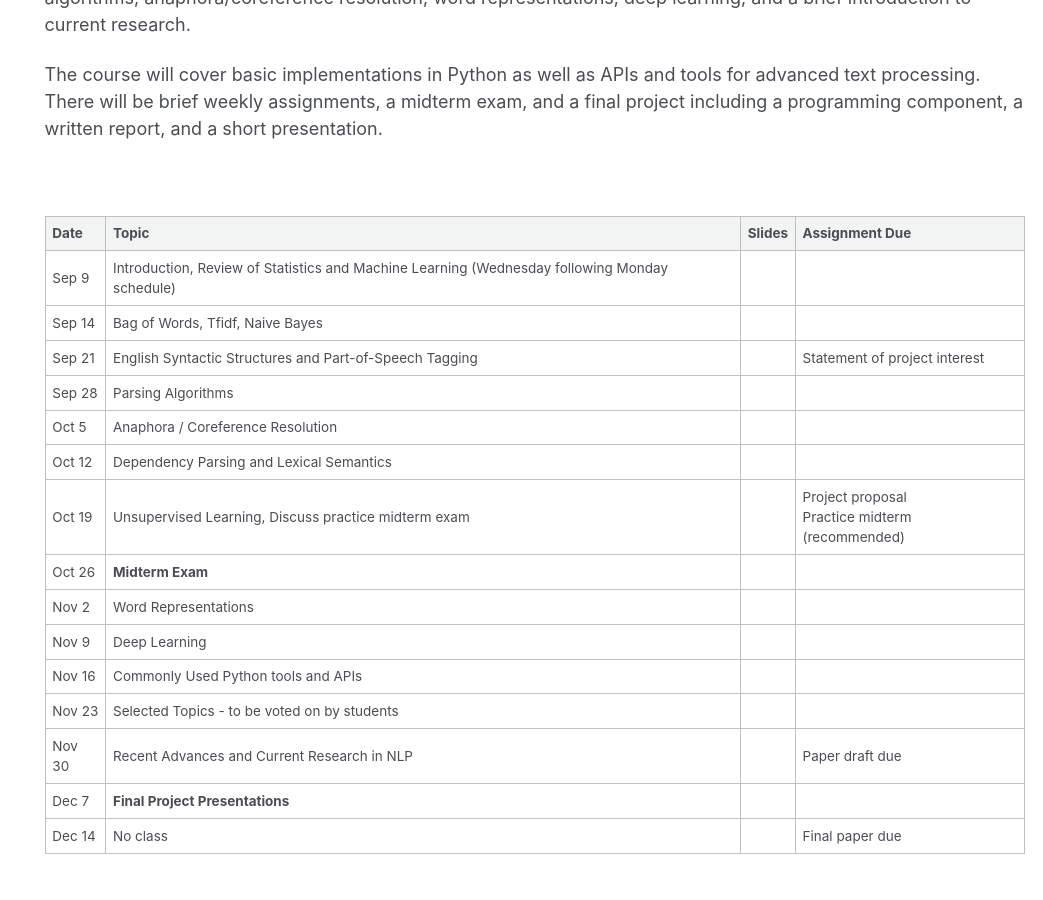
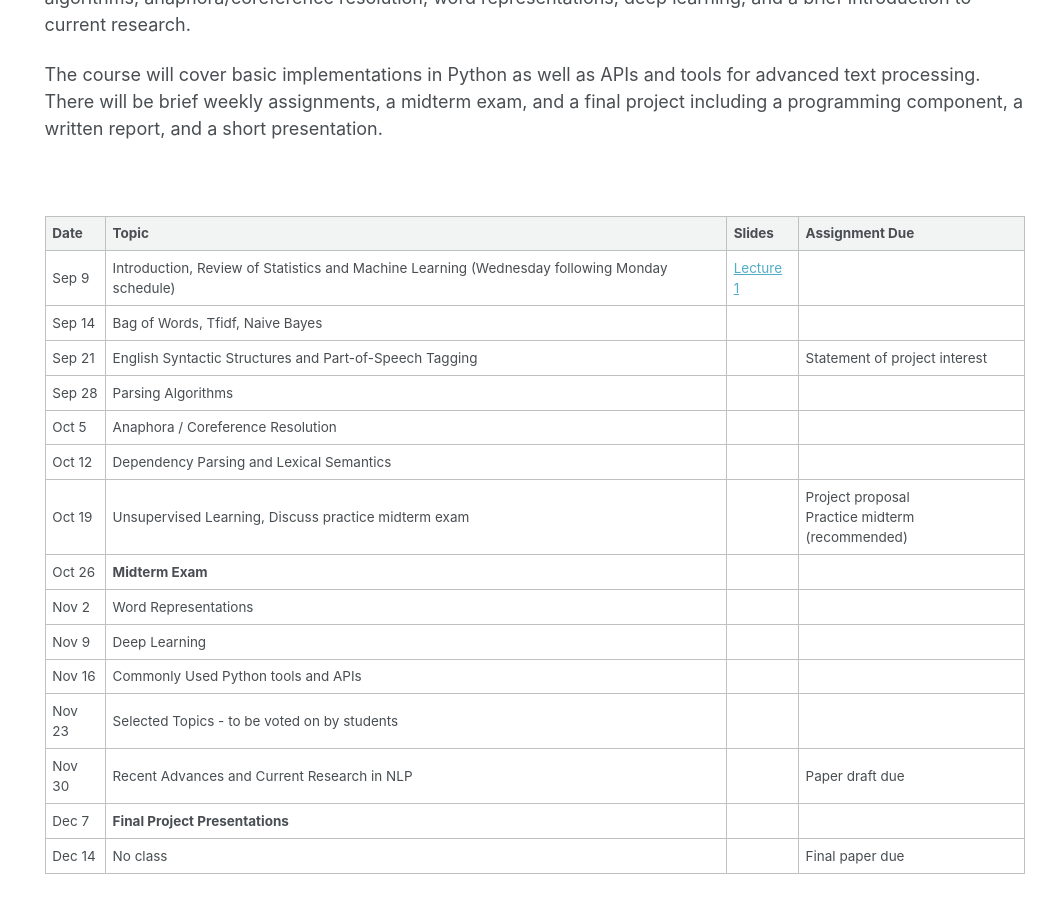
Before and after one commit to rasikabh/rasikabh.github.io, a Jekyll site: the page built from _pages/nlp2020.md, in a window 1280 px wide and 900 px high, scrolled down 560 px. Shown: the whole window, without its empty margins (237-1280 px from the left). Built offline with Jekyll 4.4.1, drawn with Linux system fonts in a browser that asks for light colours.

Commit message:
Update nlp2020.md

```diff
--- a/_pages/nlp2020.md
+++ b/_pages/nlp2020.md
@@ -34,7 +34,7 @@ The course will cover basic implementations in Python as well as APIs and tools
 
 | Date   | Topic                                                                                         | Slides | Assignment Due |
 |--------|-----------------------------------------------------------------------------------------------|--------|----------------|
-| Sep 9  | Introduction, Review of Statistics and Machine Learning (Wednesday following Monday schedule) |        |                |
+| Sep 9  | Introduction, Review of Statistics and Machine Learning (Wednesday following Monday schedule) | [Lecture 1](https://docs.google.com/presentation/d/1q4F_Vf6NoW3_TZ-0D6NJ7KEjB0GsyBHBw4Bd2mbYP3A/edit?usp=sharing) |                |
 | Sep 14 | Bag of Words, Tfidf, Naive Bayes                                                              |        |                |
 | Sep 21 | English Syntactic Structures and Part-of-Speech Tagging                                       |        | Statement of project interest |
 | Sep 28 | Parsing Algorithms                                                                            |        |                |
```
